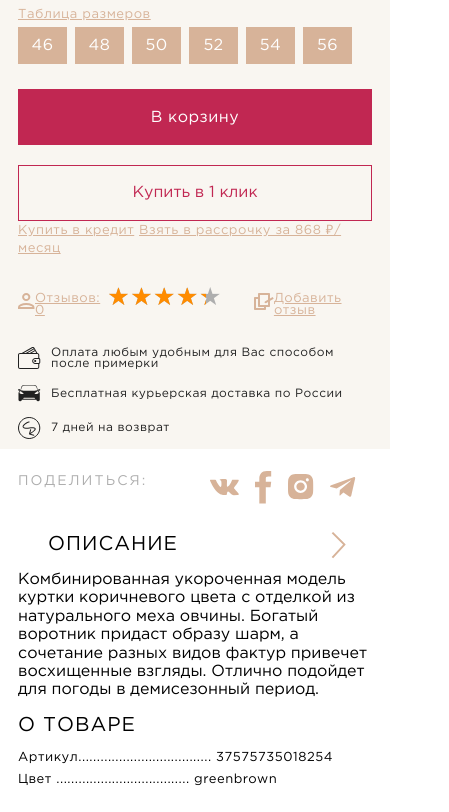
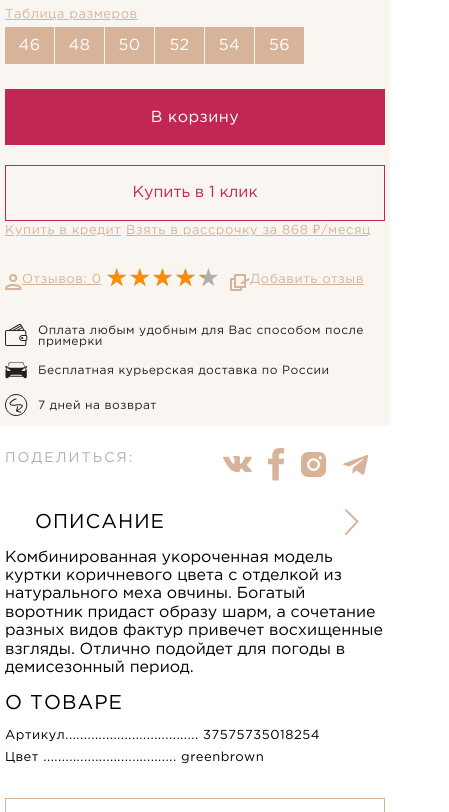
Before and after one commit to RedSanchezz/VyatkaFur, a website: page app/index.html in a window 390 px wide. Shown: the part 763-1575 px from the top of the page, 449 px wide, since content can reach past the window. Drawn offline with nearby package versions, Linux system fonts and the light colour scheme; some packages are replaced by stand-ins of ours; a script that the page names is missing.

Commit message:
'fixed_2_page'

```diff
--- a/app/scss/productCard/productCardMedia.scss
+++ b/app/scss/productCard/productCardMedia.scss
@@ -38,7 +38,7 @@
     }
 }
 
-@media (max-width: 550px) {
+@media (max-width: 992px) {
     .product-card__top-block {
         padding: 10px 18px;
     }
@@ -123,6 +123,7 @@
         justify-content: space-between;
         margin: 0;
         width: 100%;
+        padding-left: 40px;
     }
     .product-card__social-text {
         font-size: 14px;
@@ -157,13 +158,28 @@
     .product-card__info {
         padding-left: 0;
     }
+    .product-card__discount-benefit {
+        display: none;
+    }
+    .product-card__reviews-text {
+        white-space: nowrap;
+    }
 }
 
-@media (max-width: 350px) {
+@media (max-width: 410px) {
+    .product-card__social {
+        padding-left: 0;
+    }
     .product-card__top-block {
         padding: 10px 5px;
     }
     .product-card__bottom-block {
         padding: 10px 5px;
     }
+    .product-card__size-item {
+        margin-right: 1px;
+    }
+    .product-card__add-review {
+        margin-left: 10px;
+    }
 }
--- a/app/scss/productCard/sliderMedia.scss
+++ b/app/scss/productCard/sliderMedia.scss
@@ -111,7 +111,7 @@
     }
 }
 
-@media (max-width: 375px) {
+@media (max-width: 400px) {
     .product-card__slider-mobile {
         width: 300px;
     }
```
Also changed, not shown: app/css/productCard/productCard.css, app/css/productCard/productCardMedia.css, app/css/productCard/slider.css, app/css/productCard/sliderMedia.css.
